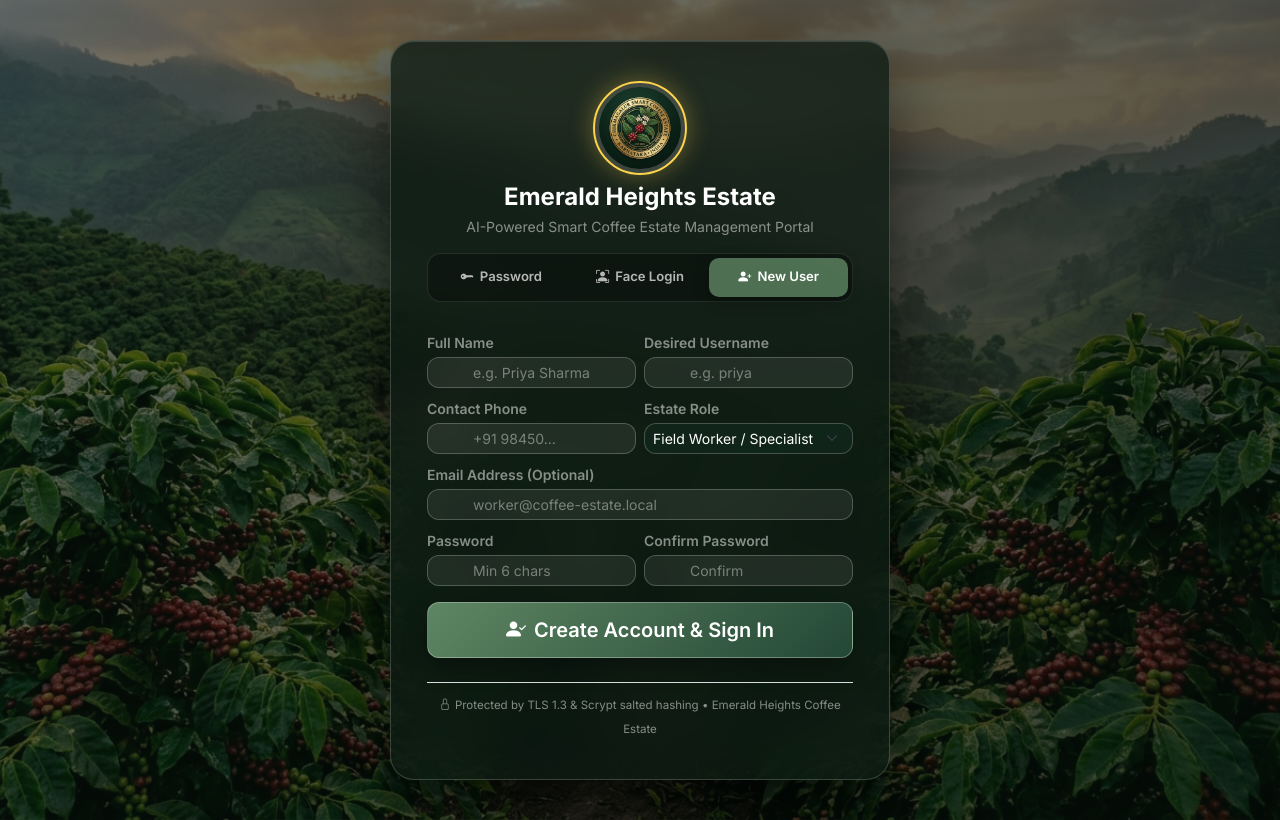
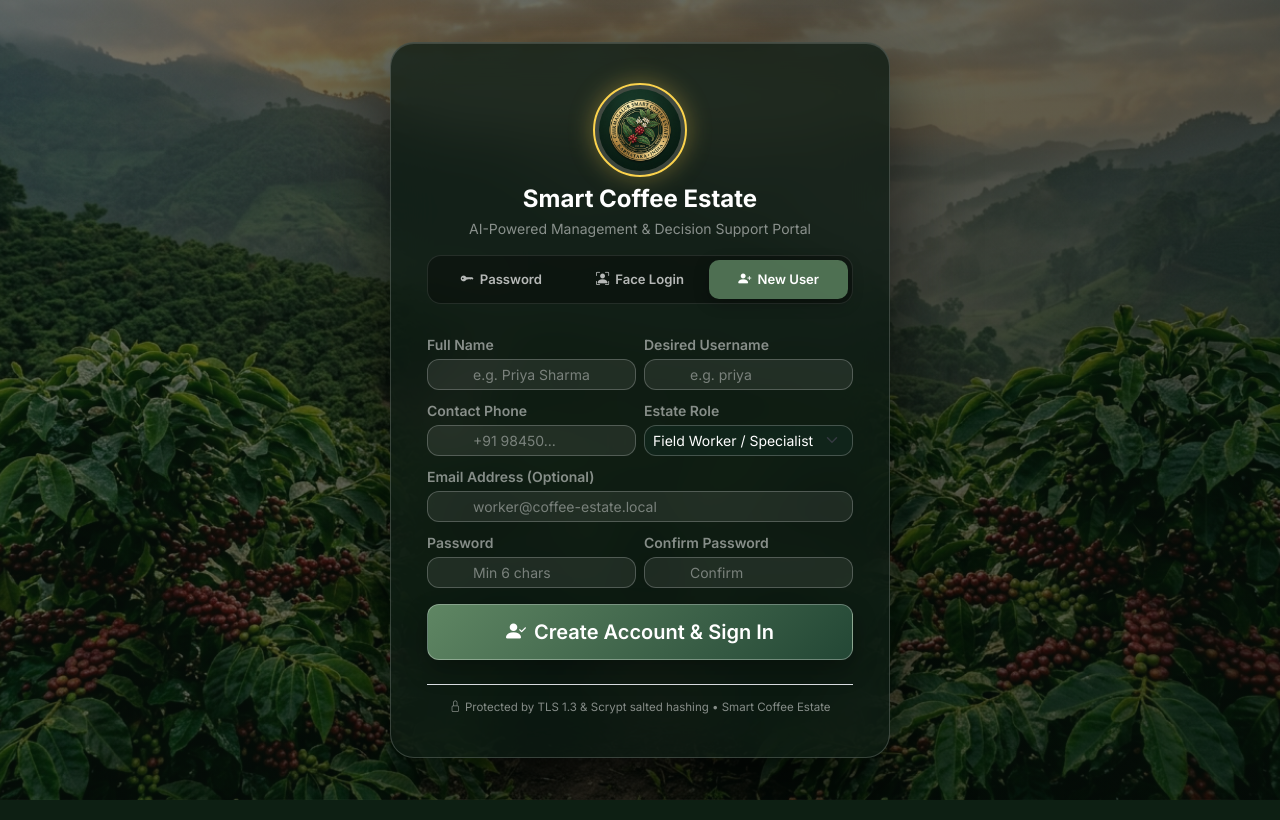
Before and after one commit to mithunyajaman/coffee-estate, a Flask app: page /register in a window 1280 px wide. Run offline with Flask 3, Linux system fonts and the light colour scheme.

Commit message:
feat: remove 'Emerald Heights Estate' text from home sign-in page

```diff
--- a/app/templates/login.html
+++ b/app/templates/login.html
@@ -218,8 +218,8 @@
       <div class="d-inline-flex p-1 rounded-circle mb-2" style="background: rgba(255, 255, 255, 0.15); border: 2.5px solid var(--gold); box-shadow: 0 0 25px rgba(252, 211, 77, 0.35);">
         <img src="{{ url_for('static', filename='images/coffee-plant-logo.jpg') }}" alt="Original Coffee Plant Logo" style="width: 82px; height: 82px; object-fit: cover; border-radius: 50%;">
       </div>
-      <h2 class="h4 fw-bold mb-1 text-white">Emerald Heights Estate</h2>
-      <p class="small text-white-50 mb-0">AI-Powered Smart Coffee Estate Management Portal</p>
+      <h2 class="h4 fw-bold mb-1 text-white">Smart Coffee Estate</h2>
+      <p class="small text-white-50 mb-0">AI-Powered Management &amp; Decision Support Portal</p>
     </div>
 
     <!-- 3-Way Navigation: Password | Face Login | New User -->
@@ -403,7 +403,7 @@
     <!-- Footer Security Note -->
     <div class="text-center mt-3 pt-2 border-top border-white-10">
       <small class="text-white-50" style="font-size: 0.72rem;">
-        <i class="bi bi-lock me-1"></i>Protected by TLS 1.3 &amp; Scrypt salted hashing &bull; Emerald Heights Coffee Estate
+        <i class="bi bi-lock me-1"></i>Protected by TLS 1.3 &amp; Scrypt salted hashing &bull; Smart Coffee Estate
       </small>
     </div>
 
```
